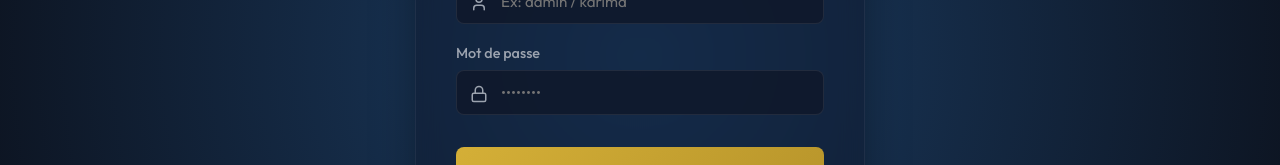
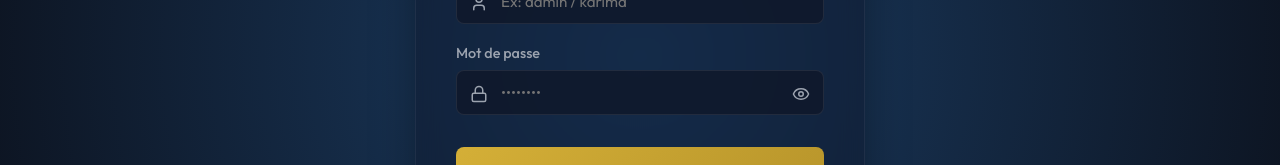
Before and after one commit to AymanTN1/drivingSchool, a React app in the folder frontend/: page / in a window 1280 px wide. Both pictures are taken after a click on the button "Se Connecter". Shown: the part 344-509 px from the top of the page. Built offline with nearby package versions, Linux system fonts and the light colour scheme; no server answers; the HTML template or start-up script is replaced by a standard one.

Commit message:
ajouter le l'oeil pour show passsword dans forms

```diff
--- a/frontend/src/components/Login.jsx
+++ b/frontend/src/components/Login.jsx
@@ -162,14 +162,30 @@ export default function Login({ onLoginSuccess, onBackClick }) {
             <div style={{ position: 'relative' }}>
               <Lock size={18} style={{ position: 'absolute', left: '14px', top: '15px', color: 'var(--text-muted)' }} />
               <input
-                type="password"
+                type={showPassword ? "text" : "password"}
                 id="password"
                 className="form-control"
                 placeholder="••••••••"
                 value={password}
                 onChange={(e) => setPassword(e.target.value)}
-                style={{ paddingLeft: '44px', width: '100%', boxSizing: 'border-box' }}
+                style={{ paddingLeft: '44px', paddingRight: '44px', width: '100%', boxSizing: 'border-box' }}
               />
+              <button
+                type="button"
+                onClick={() => setShowPassword(!showPassword)}
+                style={{
+                  position: 'absolute',
+                  right: '14px',
+                  top: '15px',
+                  background: 'none',
+                  border: 'none',
+                  padding: 0,
+                  cursor: 'pointer',
+                  color: 'var(--text-muted)'
+                }}
+              >
+                {showPassword ? <EyeOff size={18} /> : <Eye size={18} />}
+              </button>
             </div>
           </div>
 
```
